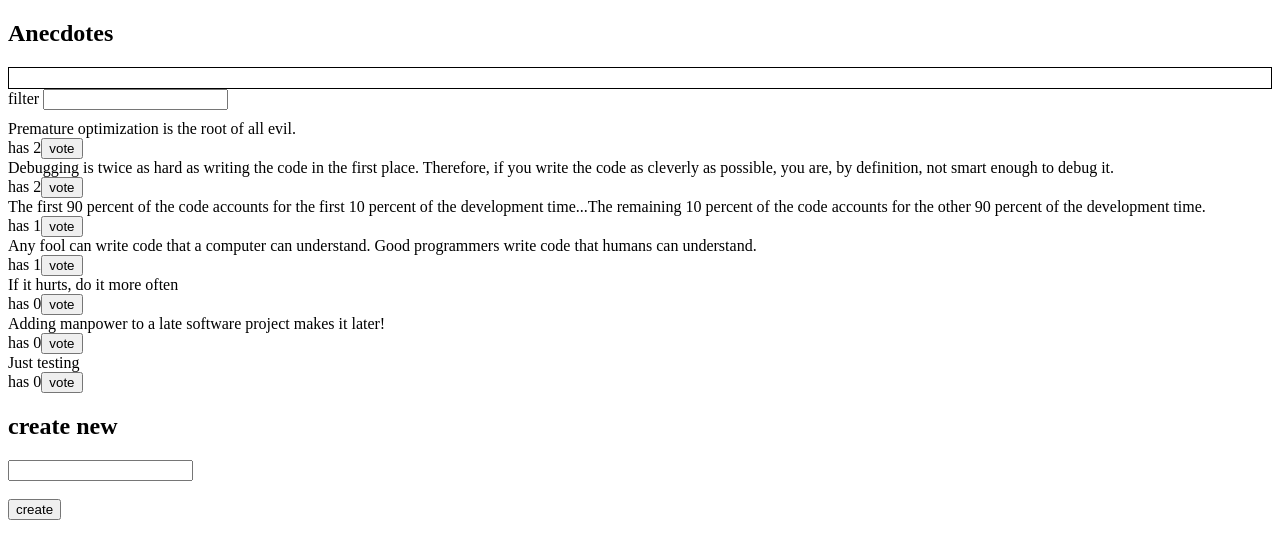
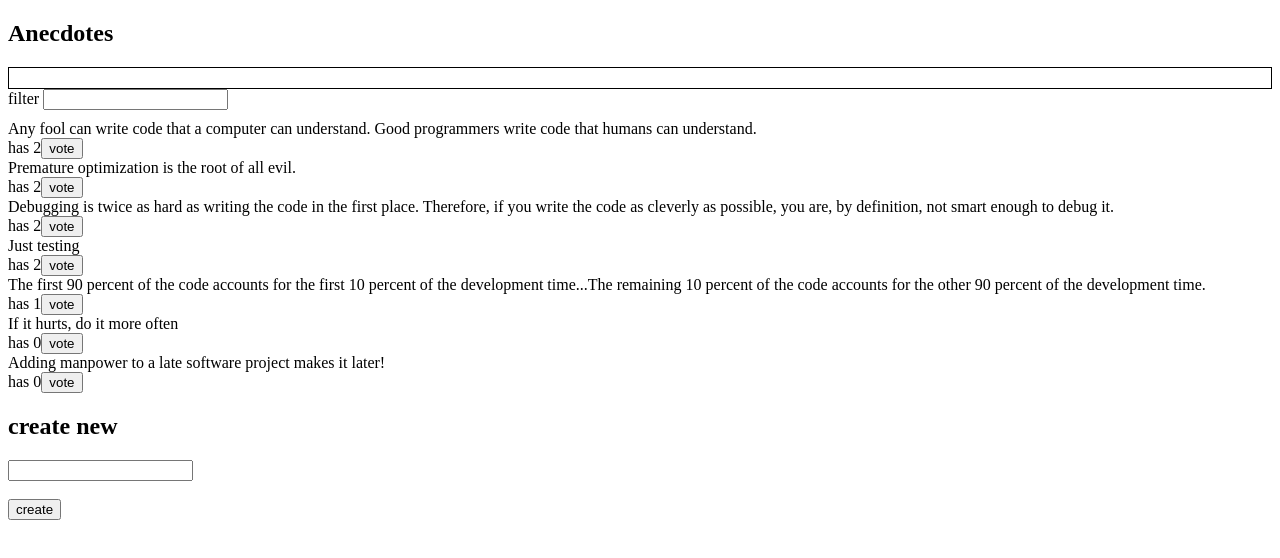
Before and after one commit to MelinaAH/fullstack-part6, a React (Create React App) app in the folder redux-anecdotes/: page / in a window 1280 px wide. Shown: the top 558 px of the page. Built offline with nearby package versions, Linux system fonts and the light colour scheme; data requests are answered from the project's data file.

Commit message:
6.18 step5 done

```diff
--- a/redux-anecdotes/db.json
+++ b/redux-anecdotes/db.json
@@ -18,7 +18,7 @@
     {
       "content": "Any fool can write code that a computer can understand. Good programmers write code that humans can understand.",
       "id": "36975",
-      "votes": 1
+      "votes": 2
     },
     {
       "content": "Premature optimization is the root of all evil.",
@@ -32,8 +32,8 @@
     },
     {
       "content": "Just testing",
-      "votes": 0,
-      "id": "HoG-grD"
+      "id": "HoG-grD",
+      "votes": 2
     }
   ]
 }
--- a/redux-anecdotes/src/components/AnecdoteList.js
+++ b/redux-anecdotes/src/components/AnecdoteList.js
@@ -1,5 +1,5 @@
 import { useSelector, useDispatch } from 'react-redux';
-import { addVote } from '../reducers/anecdoteReducer';
+import { updateVotes } from '../reducers/anecdoteReducer';
 import { showNotification } from '../reducers/notificationReducer';
 import anecdoteService from '../services/anecdotes';
 
@@ -16,16 +16,8 @@ const AnecdoteList = () => {
 
   const vote = async (content, id, votes) => {
     console.log('vote function, id: ', id, ', votes: ', votes);
-    const anecdote = anecdotes.find(anecdote =>
-      anecdote.id === id);
-      console.log('anecdote: ', anecdote);
-    const votedAnecdote = {
-      ...anecdote,
-      votes: votes + 1
-    };
-    await anecdoteService.updateObject(id, votedAnecdote);
 
-    dispatch(addVote({ id, votes }));
+    dispatch(updateVotes(id, { content, id, votes: votes + 1 }));
     console.log('The content of voted anecdote: ', content);
     dispatch(showNotification(`you voted "${content}"`));
   };
--- a/redux-anecdotes/src/reducers/anecdoteReducer.js
+++ b/redux-anecdotes/src/reducers/anecdoteReducer.js
@@ -12,13 +12,12 @@ const anecdoteSlice = createSlice({
       const votes = action.payload.votes;
       const votedAnecdote = state.find(anecdote =>
         anecdote.id === id);
+
+      console.log(JSON.parse(JSON.stringify(state)));
+
       const updatedAnecdote = {
-        ...votedAnecdote,
-        votes: votes + 1
+        ...votedAnecdote, votes: votes + 1
       };
-      console.log('votes', votes);
-      console.log('updatedAnecdote.votes', updatedAnecdote.votes);
-      console.log(JSON.parse(JSON.stringify(state)));
 
       const anecdotesAtTheEnd = state.map((anecdote) =>
         anecdote.id !== id ? anecdote : updatedAnecdote
@@ -50,4 +49,11 @@ export const createAnecdote = content => {
   }
 };
 
+export const updateVotes = (id, anecdote) => {
+  return async dispatch => {
+    const updatedAnecdote = await anecdoteService.updateObject(id, anecdote);
+    dispatch(addVote(updatedAnecdote));
+  }
+};
+
 export default anecdoteSlice.reducer;
```
